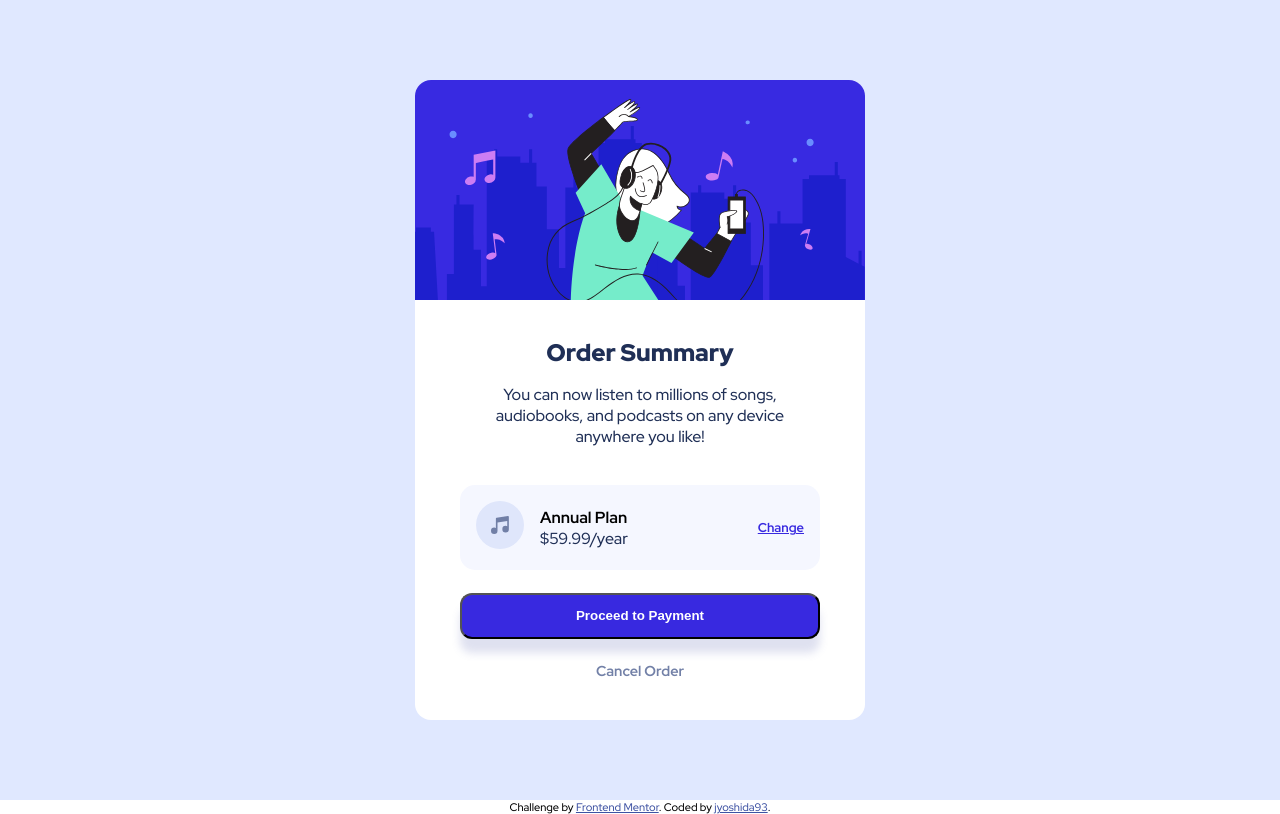
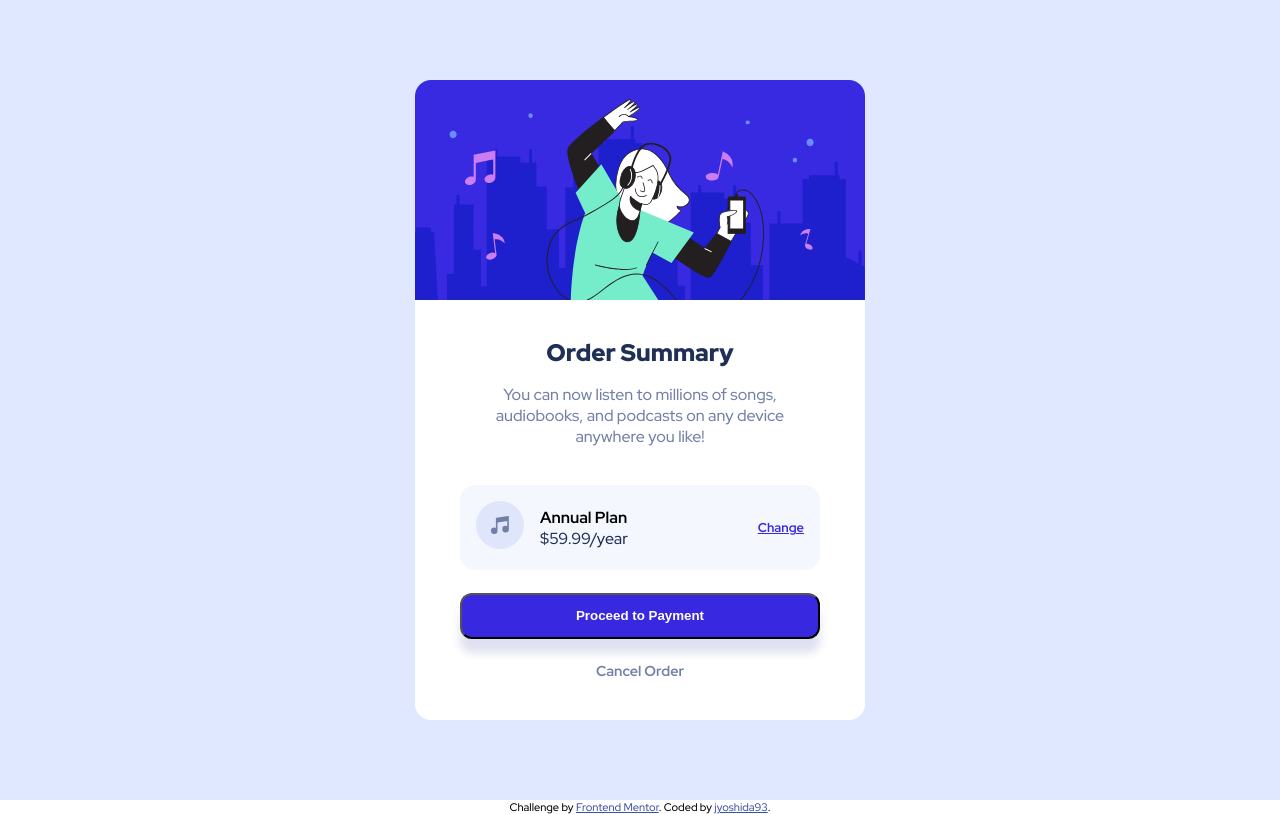
Before and after one commit to jyoshida93/order-summary, a plain HTML site: page index.html in a window 1280 px wide. Drawn offline with Linux system fonts and the light colour scheme.

Commit message:
Updated text color

```diff
--- a/style.css
+++ b/style.css
@@ -62,6 +62,7 @@ body {
 
 .hero__description {
     width: 70%;
+    color: var(--desaturated-blue)
 }
 
 .plan {
```
